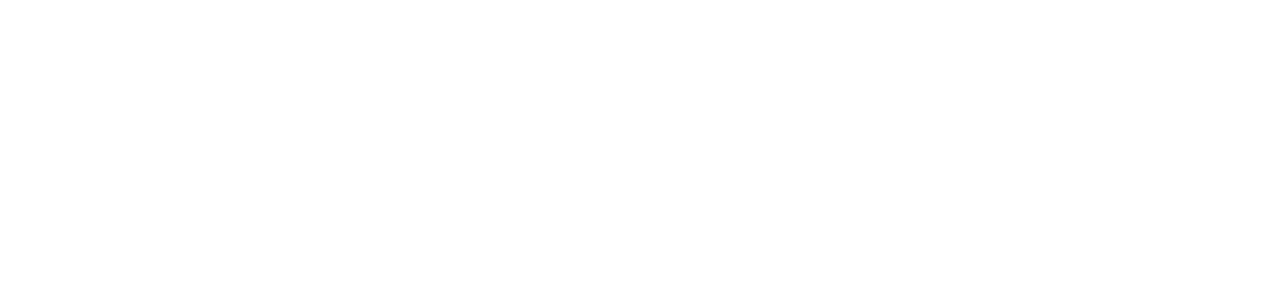
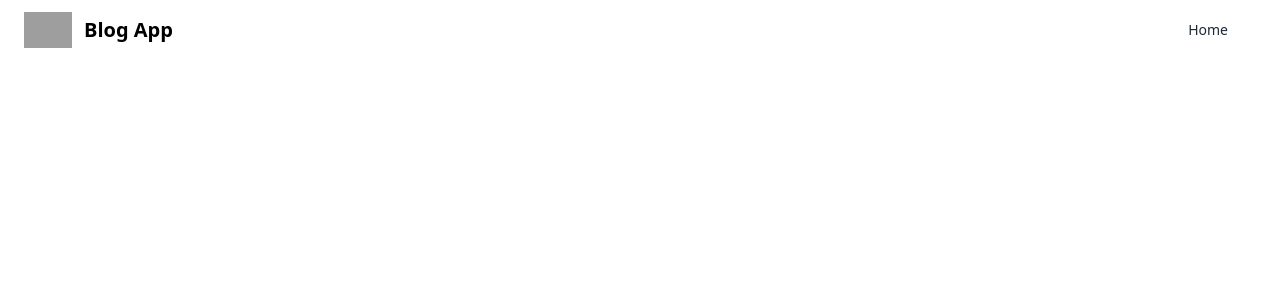
Before and after one commit to Pro-100Evhen/blogApp, a React (Create React App) app: page / in a window 1280 px wide. Shown: the top 300 px of the page. Built offline with nearby package versions, Linux system fonts and the light colour scheme; grey boxes are pictures that could not be loaded.

Commit message:
Add: Header and base routers

```diff
--- a/src/App.css
+++ b/src/App.css
@@ -1,3 +1,7 @@
+@tailwind base;
+@tailwind components;
+@tailwind utilities;
+
 .App {
-  text-align: center;
+   text-align: center;
 }
--- a/src/App.js
+++ b/src/App.js
@@ -1,7 +1,13 @@
+import { Route, Routes } from "react-router-dom";
 import "./App.css";
+import Layout from "./components/Layout";
 
 function App() {
-   return <div className="App"></div>;
+   return (
+      <Routes>
+         <Route path="/" element={<Layout />} />
+      </Routes>
+   );
 }
 
 export default App;
--- /dev/null
+++ b/src/components/Header.js
@@ -0,0 +1,35 @@
+import React from "react";
+import { Link } from "react-router-dom";
+
+const Header = () => {
+   return (
+      <>
+         <header>
+            <nav className="bg-white border-gray-200 px-4 lg:px-6 py-2.5 dark:bg-gray-800">
+               <div className="flex flex-wrap justify-between items-center mx-auto max-w-screen-xl">
+                  <a href="https://flowbite.com" className="flex items-center">
+                     <img
+                        src="https://flowbite.com/docs/images/logo.svg"
+                        className="mr-3 h-6 sm:h-9"
+                        alt="Flowbite Logo"
+                     />
+                     <span className="self-center text-xl font-semibold whitespace-nowrap dark:text-white">
+                        Blog App
+                     </span>
+                  </a>
+                  <div className="flex items-center lg:order-2">
+                     <Link
+                        className="text-gray-800 dark:text-white hover:bg-gray-50 focus:ring-4 focus:ring-gray-300 font-medium rounded-lg text-sm px-4 lg:px-5 py-2 lg:py-2.5 mr-2 dark:hover:bg-gray-700 focus:outline-none dark:focus:ring-gray-800"
+                        to="/"
+                     >
+                        Home
+                     </Link>
+                  </div>
+               </div>
+            </nav>
+         </header>
+      </>
+   );
+};
+
+export default Header;
--- /dev/null
+++ b/src/components/Layout.js
@@ -0,0 +1,15 @@
+import React from "react";
+import { Outlet } from "react-router-dom";
+import Header from "./Header";
+
+const Layout = () => {
+   return (
+      <>
+         <div className="bg-cyan-900 w-9"></div>
+         <Header />
+         <Outlet />
+      </>
+   );
+};
+
+export default Layout;
--- a/src/index.js
+++ b/src/index.js
@@ -1,7 +1,17 @@
 import React from "react";
 import ReactDOM from "react-dom/client";
-import "./index.css";
+import { Provider } from "react-redux";
+import { BrowserRouter as Router, Routes, Route } from "react-router-dom";
+import store from "./redux/store";
 import App from "./App";
 
 const root = ReactDOM.createRoot(document.getElementById("root"));
-root.render(<App />);
+root.render(
+   <Provider store={store}>
+      <Router>
+         <Routes>
+            <Route path="/" element={<App />} />
+         </Routes>
+      </Router>
+   </Provider>
+);
--- /dev/null
+++ b/src/redux/postsSlice.js
@@ -0,0 +1,40 @@
+import { createAsyncThunk, createSlice } from "@reduxjs/toolkit";
+import axios from "axios";
+
+const POSTS_URL = "https://jsonplaceholder.typicode.com/posts?_limit=10";
+
+const initialState = {
+   posts: [],
+   status: "idle", // idle, loading, succeeded, faild
+   errors: null,
+};
+
+export const fetchPosts = createAsyncThunk("posts/fetchPosts", async () => {
+   try {
+      const response = await axios.get(POSTS_URL);
+      return response.data;
+   } catch (error) {
+      return error.message;
+   }
+});
+
+const postsSlice = createSlice({
+   name: "posts",
+   initialState,
+   reducers: {},
+   extraReducers(builder) {
+      builder
+         .addCase(fetchPosts.pending, (state) => {
+            state.status = "loading";
+         })
+         .addCase(fetchPosts.fulfilled, (state, action) => {
+            state.status = "succeeded";
+            state.posts = action.payload;
+         })
+         .addCase(fetchPosts.rejected, (state, action) => {
+            state.errors = action.payload;
+         });
+   },
+});
+
+export const postsReducer = postsSlice.reducer;
--- /dev/null
+++ b/src/redux/store.js
@@ -0,0 +1,10 @@
+import { configureStore } from "@reduxjs/toolkit";
+import { postsReducer } from "./postsSlice";
+
+const store = configureStore({
+   reducer: {
+      posts: postsReducer,
+   },
+});
+
+export default store;
```
